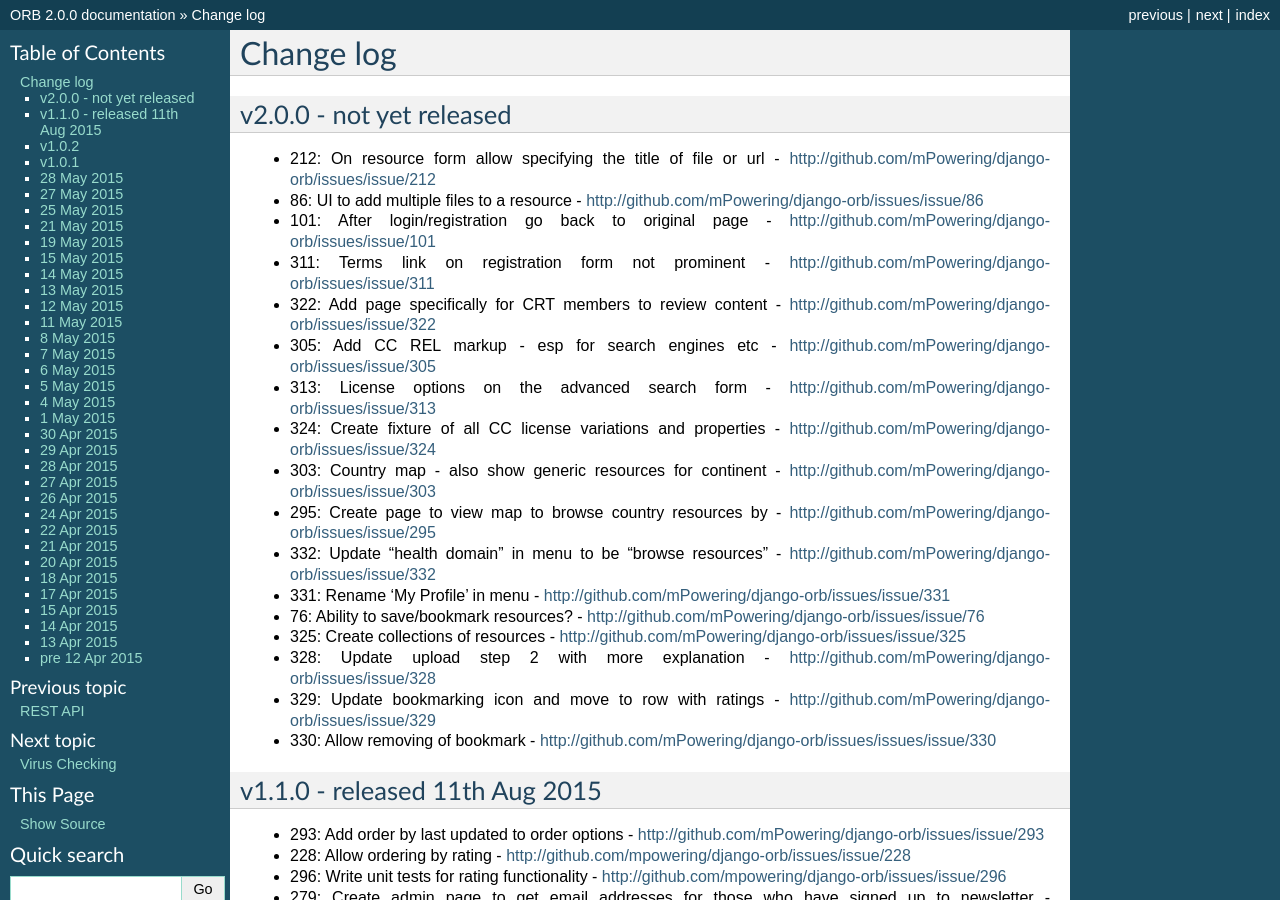
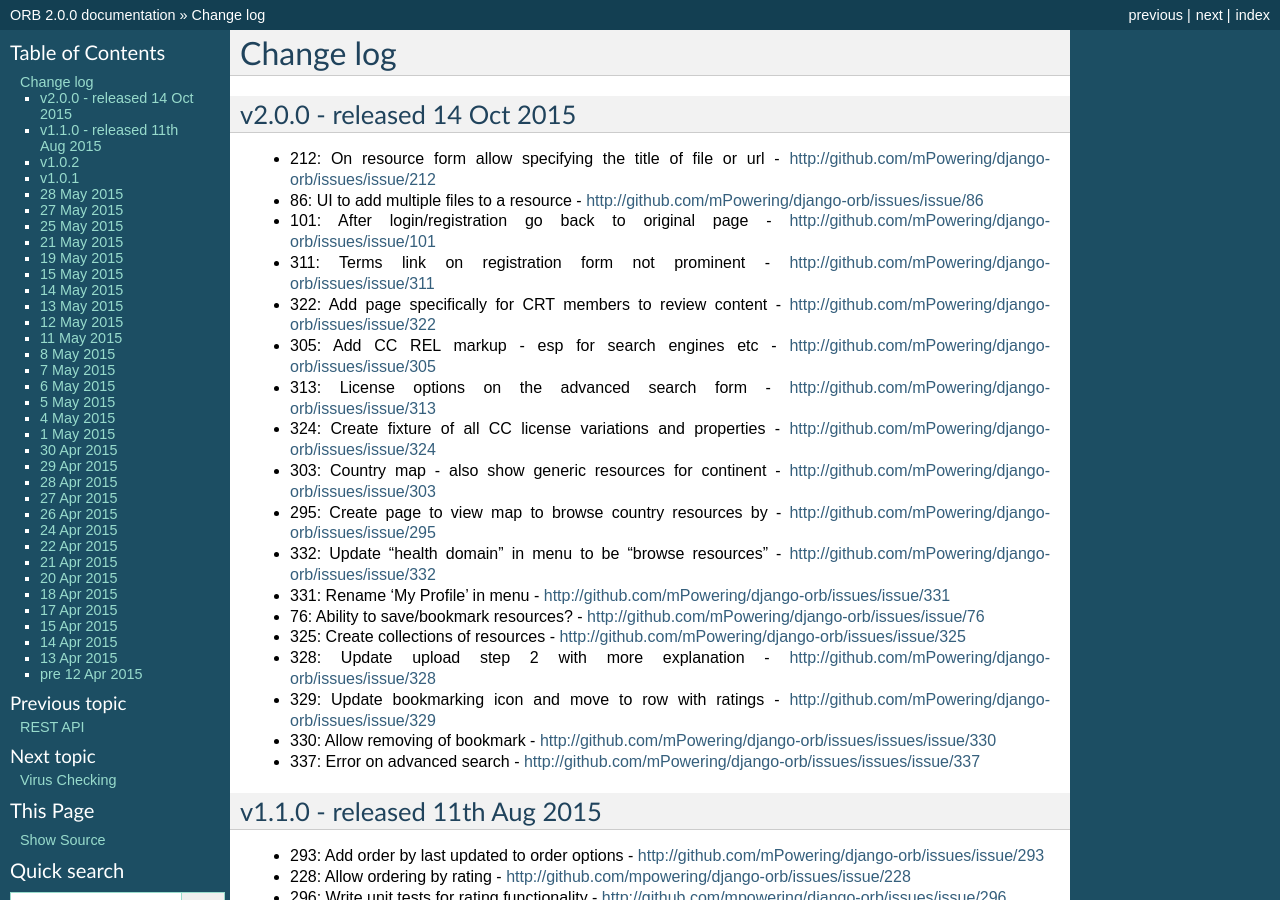
Before and after one commit to mPowering/django-orb, a Sphinx documentation site: the page built from docs/changelog.rst, in a window 1280 px wide and 900 px high. Built offline with Sphinx 7.4.7, drawn with Linux system fonts in a browser that asks for light colours.

Commit message:
337: Error on advanced search
Task-Url: http://github.com/mPowering/django-orb/issues/issues/issue/337

```diff
--- a/docs/changelog.rst
+++ b/docs/changelog.rst
@@ -1,7 +1,7 @@
 Change log
 =====================================
 
-v2.0.0 - not yet released
+v2.0.0 - released 14 Oct 2015
 ------------------------------------
 
 * 212: On resource form allow specifying the title of file or url - http://github.com/mPowering/django-orb/issues/issue/212
@@ -21,6 +21,7 @@ v2.0.0 - not yet released
 * 328: Update upload step 2 with more explanation - http://github.com/mPowering/django-orb/issues/issue/328
 * 329: Update bookmarking icon and move to row with ratings - http://github.com/mPowering/django-orb/issues/issue/329
 * 330: Allow removing of bookmark - http://github.com/mPowering/django-orb/issues/issues/issue/330
+* 337: Error on advanced search - http://github.com/mPowering/django-orb/issues/issues/issue/337
 
 v1.1.0 - released 11th Aug 2015
 ---------------------------------
```
Also changed, not shown: 1 other file.
